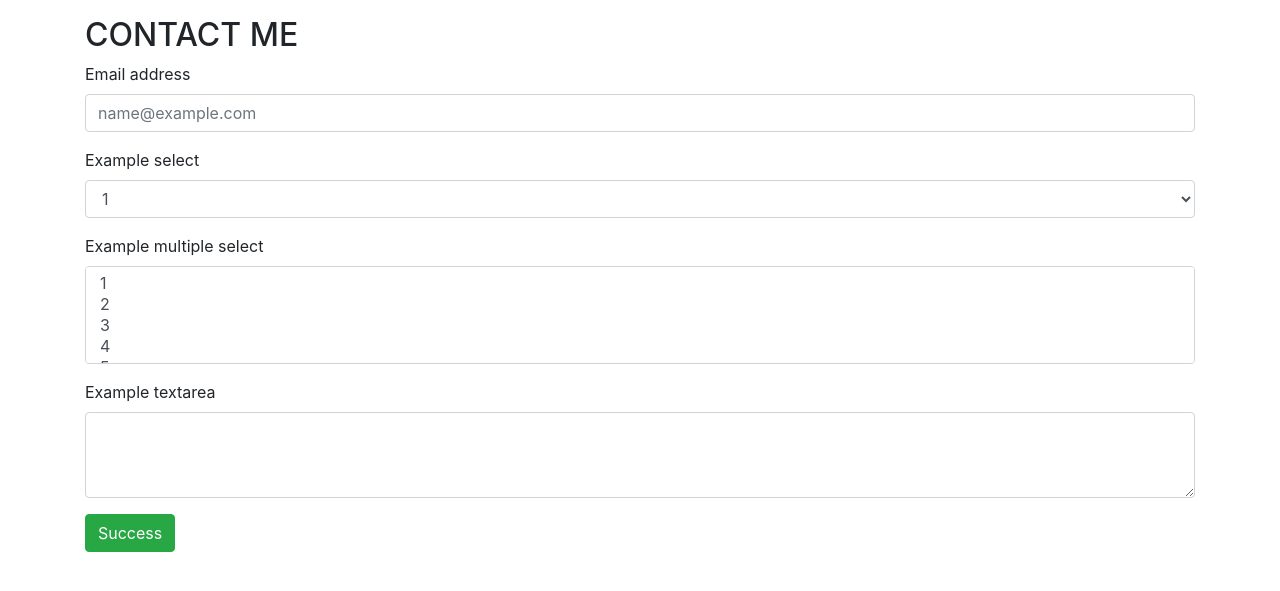
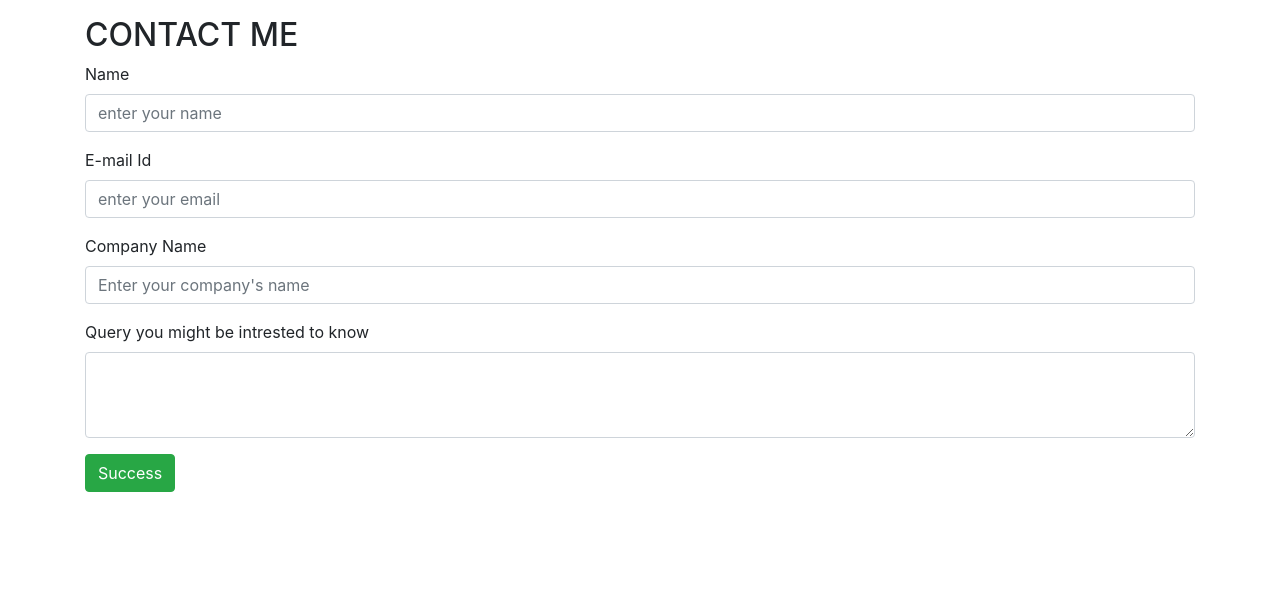
Before and after one commit to vinay4195/myfirstsite, a Django app: page /contact in a window 1280 px wide. Shown: the part 56-647 px from the top of the page. Run offline with Django 4.2, Linux system fonts and the light colour scheme.

Commit message:
e commit

```diff
--- a/templates/about.html
+++ b/templates/about.html
@@ -23,13 +23,13 @@
               <a class="nav-link" href="/">Home <span class="sr-only">(current)</span></a>
             </li>
             <li class="nav-item">
-              <a class="nav-link" href="/project">Project</a>
+              <a class="nav-link" href="project">Project</a>
             </li>
             <li class="nav-item">
-                <a class="nav-link" href="/contact">Contact Me</a>
+                <a class="nav-link" href="contact">Contact Me</a>
             </li>
             <li class="nav-item active">
-              <a class="nav-link" href="/about" >About</a>
+              <a class="nav-link" href="about" >About</a>
             </li>
           </ul>
           <form class="form-inline my-2 my-lg-0">
--- a/templates/contact.html
+++ b/templates/contact.html
@@ -23,13 +23,13 @@
               <a class="nav-link" href="/">Home <span class="sr-only">(current)</span></a>
             </li>
             <li class="nav-item">
-              <a class="nav-link" href="/project">Project</a>
+              <a class="nav-link" href="project">Project</a>
             </li>
             <li class="nav-item active">
-                <a class="nav-link" href="/contact">Contact Me</a>
+                <a class="nav-link" href="contact">Contact Me</a>
             </li>
             <li class="nav-item">
-              <a class="nav-link" href="/about" >About</a>
+              <a class="nav-link" href="about" >About</a>
             </li>
           </ul>
           <form class="form-inline my-2 my-lg-0">
@@ -43,31 +43,19 @@
      <h2 class="text-centre">CONTACT ME</h2>
      <form>
       <div class="form-group">
-        <label for="exampleFormControlInput1">Email address</label>
-        <input type="email" class="form-control" id="exampleFormControlInput1" placeholder="name@example.com">
+        <label for="exampleFormControlInput1">Name</label>
+        <input type="text" class="form-control" id="name" placeholder="enter your name">
       </div>
       <div class="form-group">
-        <label for="exampleFormControlSelect1">Example select</label>
-        <select class="form-control" id="exampleFormControlSelect1">
-          <option>1</option>
-          <option>2</option>
-          <option>3</option>
-          <option>4</option>
-          <option>5</option>
-        </select>
+        <label for="exampleFormControlInput1">E-mail Id</label>
+        <input type="email" class="form-control" id="email address" placeholder="enter your email">
       </div>
       <div class="form-group">
-        <label for="exampleFormControlSelect2">Example multiple select</label>
-        <select multiple class="form-control" id="exampleFormControlSelect2">
-          <option>1</option>
-          <option>2</option>
-          <option>3</option>
-          <option>4</option>
-          <option>5</option>
-        </select>
+        <label for="exampleFormControlInput1">Company Name</label>
+        <input type="text" class="form-control" id="Company" placeholder="Enter your company's name">
       </div>
       <div class="form-group">
-        <label for="exampleFormControlTextarea1">Example textarea</label>
+        <label for="exampleFormControlTextarea1">Query you might be intrested to know</label>
         <textarea class="form-control" id="exampleFormControlTextarea1" rows="3"></textarea>
       </div>
     </form>
--- a/templates/index.html
+++ b/templates/index.html
@@ -27,13 +27,13 @@
           <a class="nav-link" href="/">Home <span class="sr-only">(current)</span></a>
         </li>
         <li class="nav-item">
-          <a class="nav-link" href="/project">Project</a>
+          <a class="nav-link" href="project">Project</a>
         </li>
         <li class="nav-item">
-          <a class="nav-link" href="/contact">Contact Me</a>
+          <a class="nav-link" href="contact">Contact Me</a>
         </li>
         <li class="nav-item">
-          <a class="nav-link" href="/about">About</a>
+          <a class="nav-link" href="about">About</a>
         </li>
       </ul>
       <form class="form-inline my-2 my-lg-0">
```
Also changed, not shown: index.html (+4 -4 lines), templates/project.html (+5 -5 lines).
